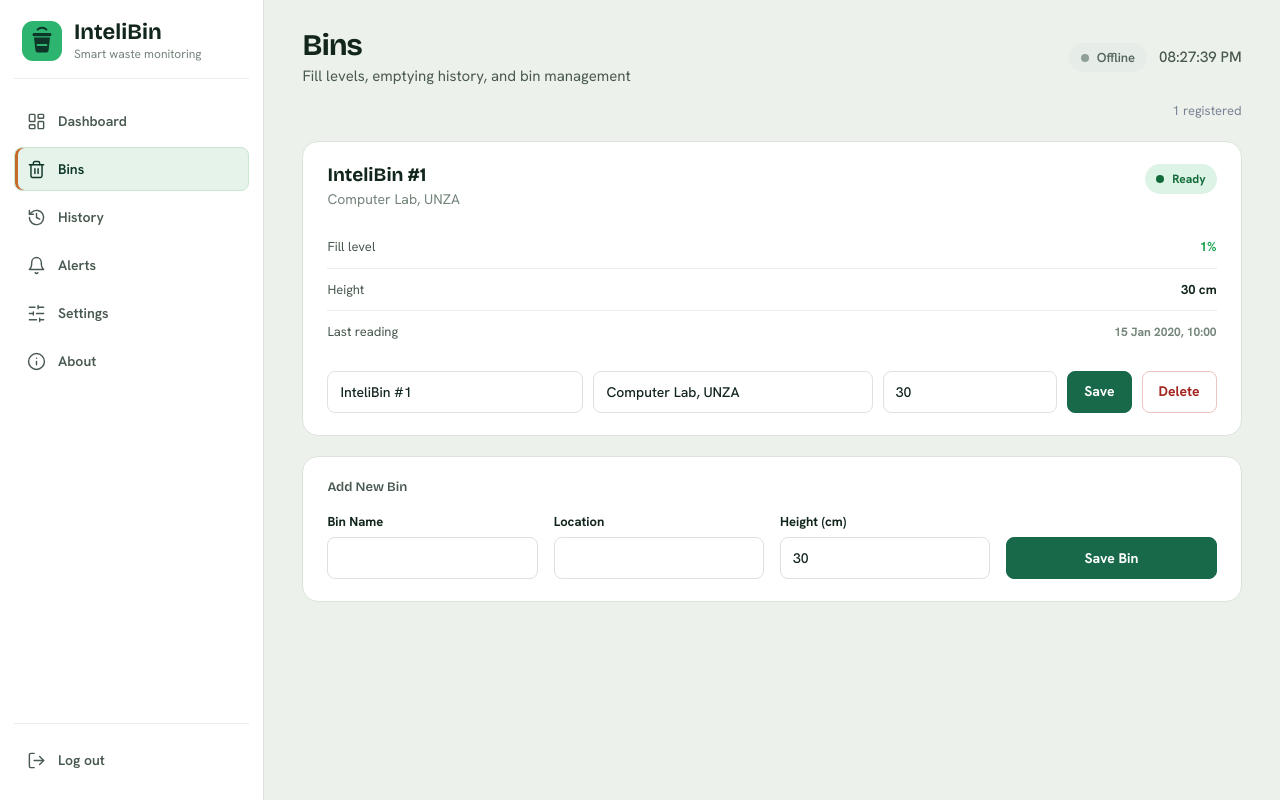
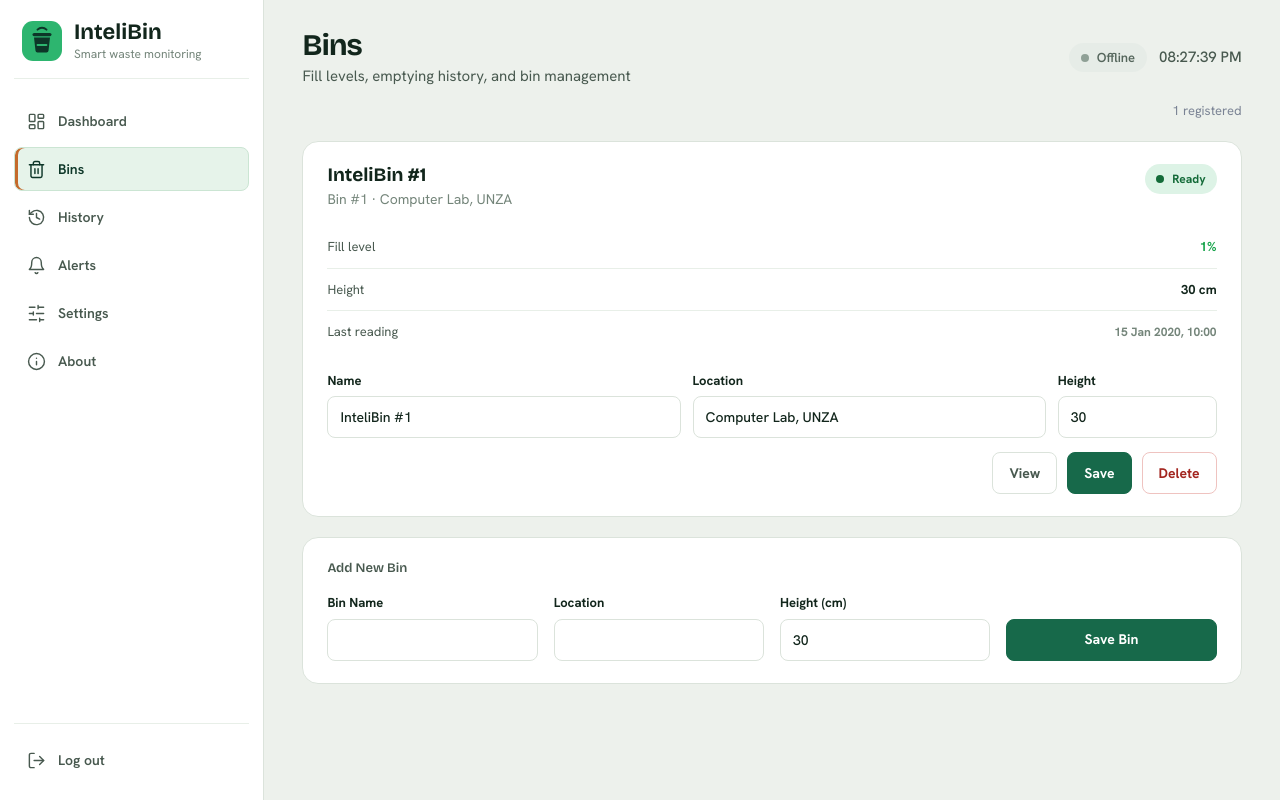
Before and after one commit to Bautis123/FINAL-YEAR-PROJECT-INTELIBIN--A-SMART-WASTE-MANAGEMENT-SYSTEM, a PHP site: page /bins in a window 1280 px wide. Run offline with PHP 8.4, Linux system fonts and the light colour scheme; a user stored in the database is signed in; data comes from the database, SQL or seed files in the repository; tables that the repository leaves empty hold one stand-in row (values such as "Sample post").

Commit message:
Polish bins page cards

```diff
--- a/assets/css/pages/dashboard.css
+++ b/assets/css/pages/dashboard.css
@@ -271,7 +271,7 @@ body:has(.ib-app){margin:0;padding-bottom:0;background:#EDF1EC;display:block}
 .ib-main .page-sub,
 .ib-main .mono,
 .ib-main .empty-state-desc{color:var(--ib-ink-3)}
-.ib-main .bins-grid{display:grid;grid-template-columns:repeat(auto-fit,minmax(310px,1fr));gap:20px}
+.ib-main .bins-grid{display:grid;grid-template-columns:repeat(auto-fit,minmax(360px,1fr));gap:20px}
 .ib-main .bin-tile-header{display:flex;align-items:flex-start;justify-content:space-between;gap:14px;margin-bottom:16px}
 .ib-main .bin-tile-name{font:700 19px/1.2 var(--ib-display)}
 .ib-main .bin-tile-location{color:var(--ib-ink-3);font-size:14px;margin-top:3px}
@@ -294,6 +294,8 @@ body:has(.ib-app){margin:0;padding-bottom:0;background:#EDF1EC;display:block}
 .ib-main select:focus,
 .ib-main textarea:focus{border-color:var(--ib-chart-line);box-shadow:0 0 0 3px rgba(23,105,74,.12)}
 .ib-main .inline-form{display:grid;grid-template-columns:1.1fr 1.2fr .75fr auto auto;gap:10px;margin-top:18px;align-items:center}
+.ib-main .bin-edit-form{display:grid;grid-template-columns:1fr 1fr minmax(96px,.45fr);gap:12px;margin-top:18px;align-items:end}
+.ib-main .bin-actions{grid-column:1/-1;display:flex;justify-content:flex-end;gap:10px;flex-wrap:wrap;padding-top:2px}
 .ib-main .btn{display:inline-flex;align-items:center;justify-content:center;gap:8px;min-height:42px;padding:10px 16px;border-radius:8px;border:1px solid var(--ib-line);background:var(--ib-surface);color:var(--ib-ink);font:700 14px/1.2 var(--ib-text);text-decoration:none;white-space:nowrap;cursor:pointer}
 .ib-main .btn:hover{background:var(--ib-surface-2);border-color:var(--ib-ink-3)}
 .ib-main .btn-primary,
@@ -306,6 +308,7 @@ body:has(.ib-app){margin:0;padding-bottom:0;background:#EDF1EC;display:block}
 .ib-main .chip{display:inline-flex;align-items:center;justify-content:center;min-height:26px;padding:4px 10px;border-radius:999px;font-size:12px;font-weight:800;letter-spacing:0;text-transform:none;white-space:nowrap}
 .ib-main .c-ok,.ib-main .b-green{background:var(--ib-ok-bg);color:var(--ib-ok)}
 .ib-main .c-info,.ib-main .b-blue{background:var(--ib-idle-bg);color:var(--ib-idle)}
+.ib-main .c-idle,.ib-main .b-idle{background:var(--ib-idle-bg);color:var(--ib-idle)}
 .ib-main .c-warn,.ib-main .b-amber{background:var(--ib-warn-bg);color:var(--ib-warn)}
 .ib-main .c-crit,.ib-main .b-red{background:var(--ib-crit-bg);color:var(--ib-crit)}
 .ib-main .status-badge{display:inline-flex;align-items:center;gap:8px;min-height:30px;padding:5px 11px;border-radius:999px;font-weight:800;font-size:12px;border:0}
@@ -328,5 +331,5 @@ body:has(.ib-app){margin:0;padding-bottom:0;background:#EDF1EC;display:block}
 .ib-main .open-alert-row{display:grid;grid-template-columns:minmax(0,1fr) auto auto auto;align-items:center;gap:14px;padding:14px 0;border-top:1px solid var(--ib-line-2)}
 .ib-main .open-alert-row:first-of-type{border-top:0}
 .ib-main code{font-family:ui-monospace,SFMono-Regular,Consolas,monospace;font-size:.92em;color:var(--ib-brand)}
-@media (max-width:1100px){.ib-main .stats-row{grid-template-columns:repeat(2,minmax(0,1fr))}.ib-main .inline-form{grid-template-columns:1fr 1fr}}
-@media (max-width:640px){.ib-main .stats-row,.ib-main .inline-form,.ib-main .open-alert-row{grid-template-columns:1fr}.ib-main .card{padding:20px}.ib-main .page-header{justify-content:flex-start}}
+@media (max-width:1100px){.ib-main .stats-row{grid-template-columns:repeat(2,minmax(0,1fr))}.ib-main .inline-form,.ib-main .bin-edit-form{grid-template-columns:1fr 1fr}}
+@media (max-width:640px){.ib-main .stats-row,.ib-main .inline-form,.ib-main .bin-edit-form,.ib-main .open-alert-row{grid-template-columns:1fr}.ib-main .card{padding:20px}.ib-main .page-header{justify-content:flex-start}.ib-main .bin-actions{justify-content:stretch}.ib-main .bin-actions .btn{flex:1}}
--- a/includes/ui.php
+++ b/includes/ui.php
@@ -14,6 +14,12 @@ function fillColour(int $pct): string {
 }
 }
 
+if (!function_exists('fillDisplay')) {
+function fillDisplay(mixed $pct, bool $hasReading = true): string {
+  return $hasReading ? ((int)$pct . '%') : 'No readings';
+}
+}
+
 if (!function_exists('fillBg')) {
 function fillBg(int $pct): string {
   if ($pct >= 80) return 'linear-gradient(to top,#fca5a5,#f87171)';
@@ -25,19 +31,19 @@ function fillBg(int $pct): string {
 
 if (!function_exists('statusLabel')) {
 function statusLabel(string $s): string {
-  return match($s) { 'full'=>'Full','almost_full'=>'Almost Full','filling'=>'Filling', default=>'Ready' };
+  return match($s) { 'full'=>'Full','almost_full'=>'Almost Full','filling'=>'Filling','idle'=>'No data', default=>'Ready' };
 }
 }
 
 if (!function_exists('statusBadge')) {
 function statusBadge(string $s): string {
-  return match($s) { 'full'=>'b-red','almost_full'=>'b-amber','filling'=>'b-blue', default=>'b-green' };
+  return match($s) { 'full'=>'b-red','almost_full'=>'b-amber','filling'=>'b-blue','idle'=>'b-idle', default=>'b-green' };
 }
 }
 
 if (!function_exists('chipClass')) {
 function chipClass(string $s): string {
-  return match($s) { 'full'=>'c-crit','almost_full'=>'c-warn','filling'=>'c-info', default=>'c-ok' };
+  return match($s) { 'full'=>'c-crit','almost_full'=>'c-warn','filling'=>'c-info','idle'=>'c-idle', default=>'c-ok' };
 }
 }
 
--- a/pages/views/bins.php
+++ b/pages/views/bins.php
@@ -25,14 +25,15 @@
 
   <div class="bins-grid rise d2">
     <?php foreach ($bins as $bin): ?>
-    <?php $pct = (int)($bin['fill_percent'] ?? 0); ?>
-    <?php $status = $bin['status'] ?? 'ready'; ?>
+    <?php $hasReading = $bin['last_reading'] !== null; ?>
+    <?php $pct = $hasReading ? (int)$bin['fill_percent'] : 0; ?>
+    <?php $status = $hasReading ? ($bin['status'] ?? 'ready') : 'idle'; ?>
 
     <div class="card bin-tile">
       <div class="bin-tile-header">
         <div>
           <div class="bin-tile-name"><?= e($bin['name']) ?></div>
-          <div class="bin-tile-location"><?= e($bin['location'] ?: 'No location set') ?></div>
+          <div class="bin-tile-location">Bin #<?= (int)$bin['id'] ?> · <?= e($bin['location'] ?: 'No location set') ?></div>
         </div>
         <?php partial('shared/status_badge.php', compact('status')); ?>
       </div>
@@ -40,7 +41,7 @@
       <div class="meta-table">
         <div class="meta-row">
           <span class="meta-key">Fill level</span>
-          <span class="meta-val" style="color:<?= fillColour($pct) ?>"><?= $pct ?>%</span>
+          <span class="meta-val" style="color:<?= $hasReading ? fillColour($pct) : 'var(--ib-ink-3)' ?>"><?= e(fillDisplay($pct, $hasReading)) ?></span>
         </div>
         <div class="meta-row">
           <span class="meta-key">Height</span>
@@ -54,14 +55,26 @@
         </div>
       </div>
 
-      <form method="POST" class="inline-form">
+      <form method="POST" class="bin-edit-form">
         <input type="hidden" name="action" value="edit_bin">
         <input type="hidden" name="bin_id" value="<?= (int)$bin['id'] ?>">
-        <input type="text" name="name" value="<?= e($bin['name']) ?>" required>
-        <input type="text" name="location" value="<?= e($bin['location']) ?>">
-        <input type="number" name="height_cm" min="5" max="200" value="<?= (int)$bin['height_cm'] ?>" required>
-        <button class="btn btn-primary">Save</button>
-        <button class="btn btn-danger" name="action" value="delete_bin">Delete</button>
+        <div class="form-group">
+          <label>Name</label>
+          <input type="text" name="name" value="<?= e($bin['name']) ?>" required>
+        </div>
+        <div class="form-group">
+          <label>Location</label>
+          <input type="text" name="location" value="<?= e($bin['location']) ?>">
+        </div>
+        <div class="form-group">
+          <label>Height</label>
+          <input type="number" name="height_cm" min="5" max="200" value="<?= (int)$bin['height_cm'] ?>" required>
+        </div>
+        <div class="bin-actions">
+          <a class="btn btn-ghost" href="/intelibin/dashboard.php?bin_id=<?= (int)$bin['id'] ?>">View</a>
+          <button class="btn btn-primary">Save</button>
+          <button class="btn btn-danger" name="action" value="delete_bin">Delete</button>
+        </div>
       </form>
     </div>
     <?php endforeach; ?>
```
